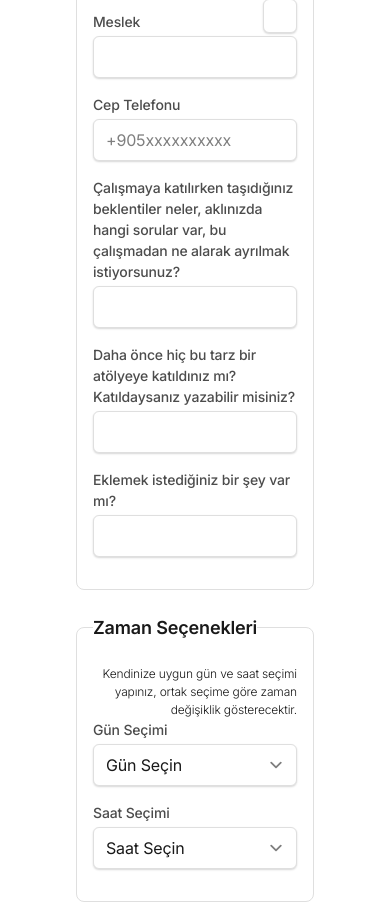
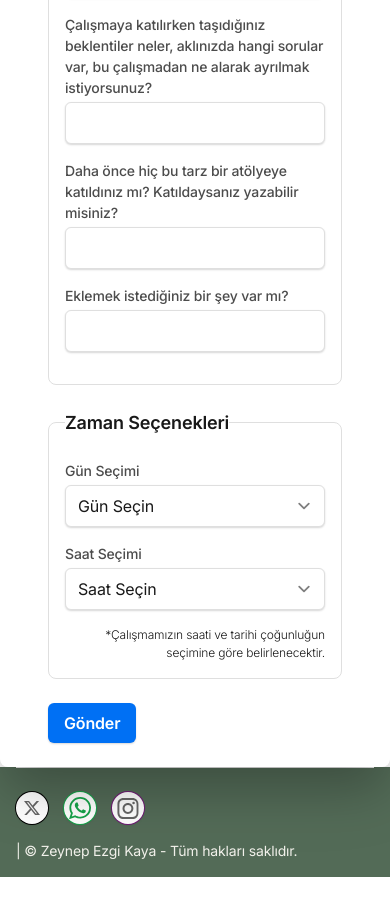
Before and after one commit to megerim/ezgi, a Next.js app: page /atolye/basvuru in a window 390 px wide. Shown: the part 1226-2130 px from the top of the page. After the commit the page ends 2103 px from the top, so only its background shows below. Built offline with nearby package versions, Linux system fonts and the light colour scheme.

Commit message:
style updates

```diff
--- a/components/atolye/basvuru.tsx
+++ b/components/atolye/basvuru.tsx
@@ -59,7 +59,7 @@ export default function BasvuruForm() {
 
   return (
     <div className="max-w-4xl mx-auto p-6 bg-white rounded-lg pt-36 shadow-2xl drop-shadow-2xl">
-      <div className="mx-8">
+      <div className="mx-1 md:mx-8">
         <h2 className='font-bold text-xl border-l-4 p-1'>Başvuru Formu</h2>
         <p className='py-4'>
           &nbsp; Merhaba!
@@ -192,7 +192,6 @@ export default function BasvuruForm() {
 
           <fieldset className="mb-6 p-4 border border-gray-300 rounded-lg">
             <legend className="text-lg font-semibold mb-2">Zaman Seçenekleri</legend>
-            <p className='text-xs font-light text-end'>Kendinize uygun gün ve saat seçimi yapınız, ortak seçime göre zaman değişiklik gösterecektir.</p>
             <div className="mb-4">
               <label htmlFor="day" className="block text-sm font-medium text-gray-700">Gün Seçimi</label>
               <select
@@ -233,7 +232,9 @@ export default function BasvuruForm() {
                 <option value="16-19">16:00 - 19:00</option>
                 <option value="19-21">19:00 - 21:00</option>
               </select>
+
             </div>
+            <p className='text-xs font-light text-end'>*Çalışmamızın saati ve tarihi çoğunluğun seçimine göre belirlenecektir.</p>
           </fieldset>
 
           <button
--- a/components/hero.tsx
+++ b/components/hero.tsx
@@ -14,7 +14,7 @@ export default function Hero() {
             <div className="max-w-3xl mx-auto">
             <div className=" sm:mb-8 flex sm:justify-center">
         <div className="relative rounded-full px-3 py-2 my-3 text-base leading-6 text-gray-100 ring-1 ring-gray-900/30 hover:ring-gray-900/50 " data-aos="zoom-x-out">
-        <span className='hover-underline-animation'>Psikodrama Temelli Grup Oturumları "Ruhun Doysun" <Link href="/atolye" className="font-semibold text-indigo-600"><span className="absolute inset-0" aria-hidden="true"></span>Başvuru <span aria-hidden="true">&rarr;</span></Link></span>
+        <span className='hover-underline-animation'>Psikodrama Temelli Grup Oturumları "Ruhun Doysun" <Link href="/atolye/basvuru" className="font-semibold text-indigo-600"><span className="absolute inset-0" aria-hidden="true"></span>Başvuru <span aria-hidden="true">&rarr;</span></Link></span>
         </div>
       </div>
               <div className="max-w-xs mx-auto sm:max-w-none sm:flex sm:justify-center" data-aos="zoom-y-out" data-aos-delay="300">
```
